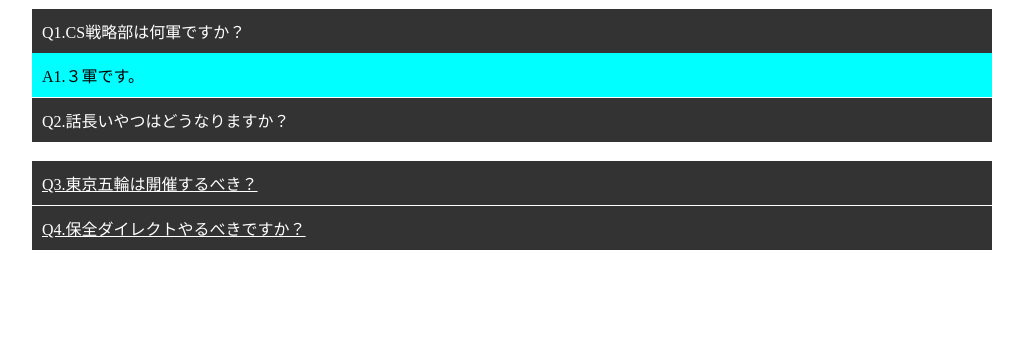
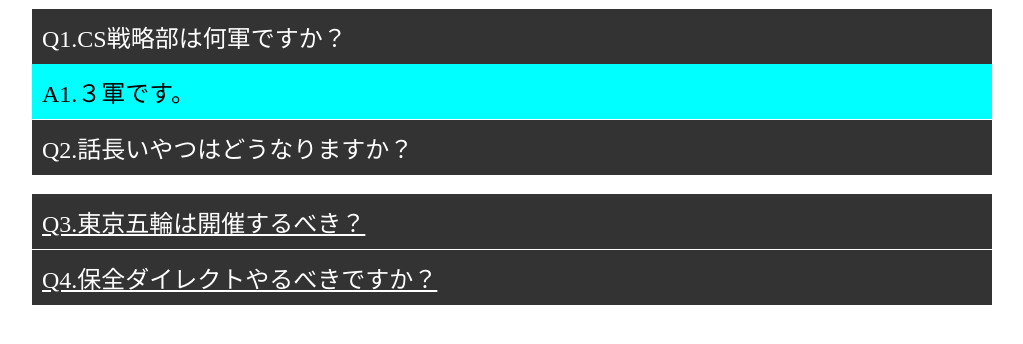
Before and after one commit to baritone46/test001, a plain HTML site: page index.html in a window 1280 px wide. Both pictures are taken after a click on the element "Q1.CS戦略部は何軍ですか？". Shown: the whole page, without its empty margins (128-1151 px from the left). Drawn offline with Linux system fonts and the light colour scheme.

Commit message:
Update style.css

```diff
--- a/style.css
+++ b/style.css
@@ -11,13 +11,15 @@
   background: #333;
   color: #FFF;
   border-top: 1px solid #fff;
+  font-size: clamp(12px,1rem + 3vw,24px);
 }
 .accordion-contents {
   margin: 0;
   padding: 10px;
+  border: 1px solid: #ccc;
+  font-size: clamp(12px,1rem + 3vw,24px);
 /*ディスプレイ追記*/
   display: none;
-  border: 1px solid: #ccc;
 }
 
 @media screen and (min-width: 481px) {
```
